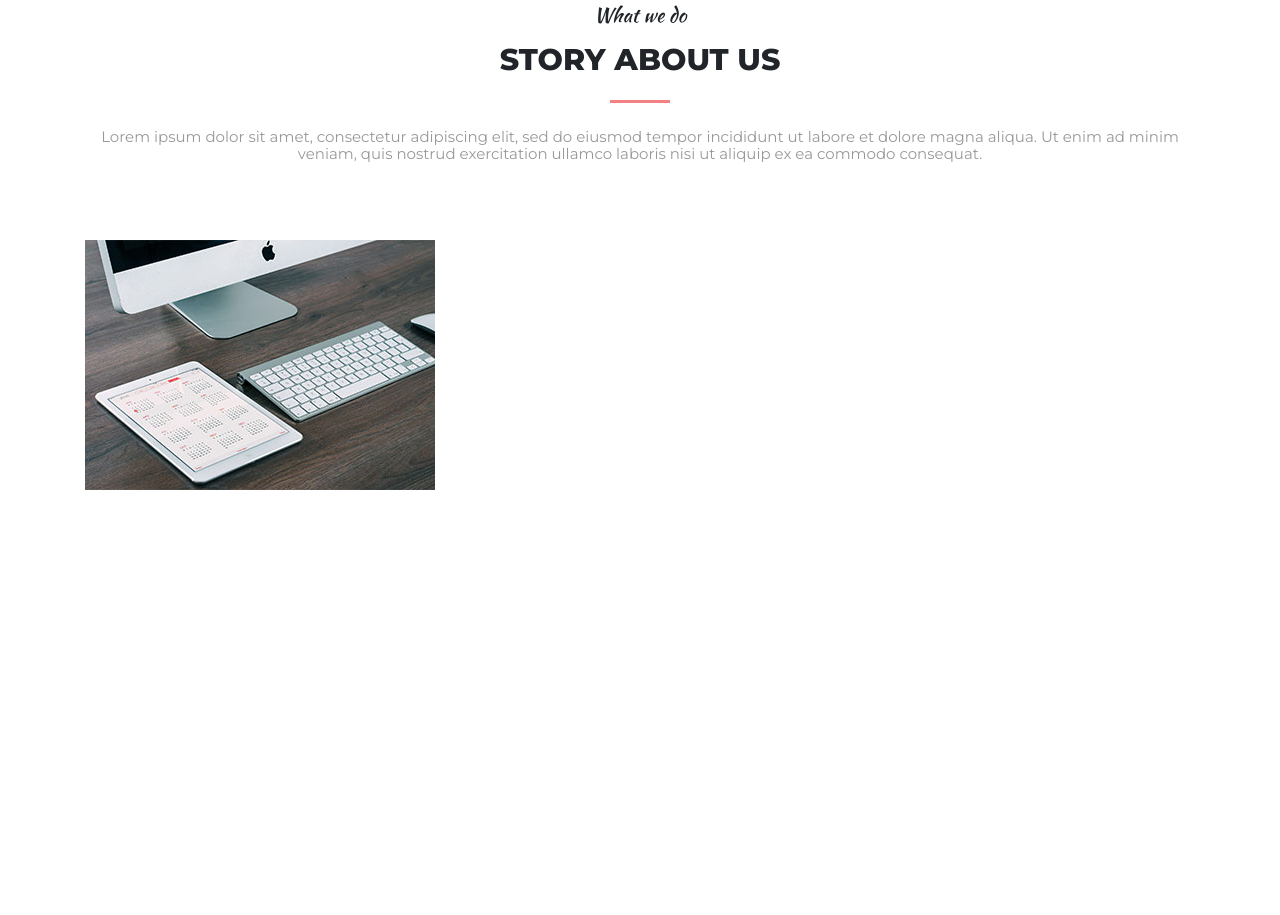
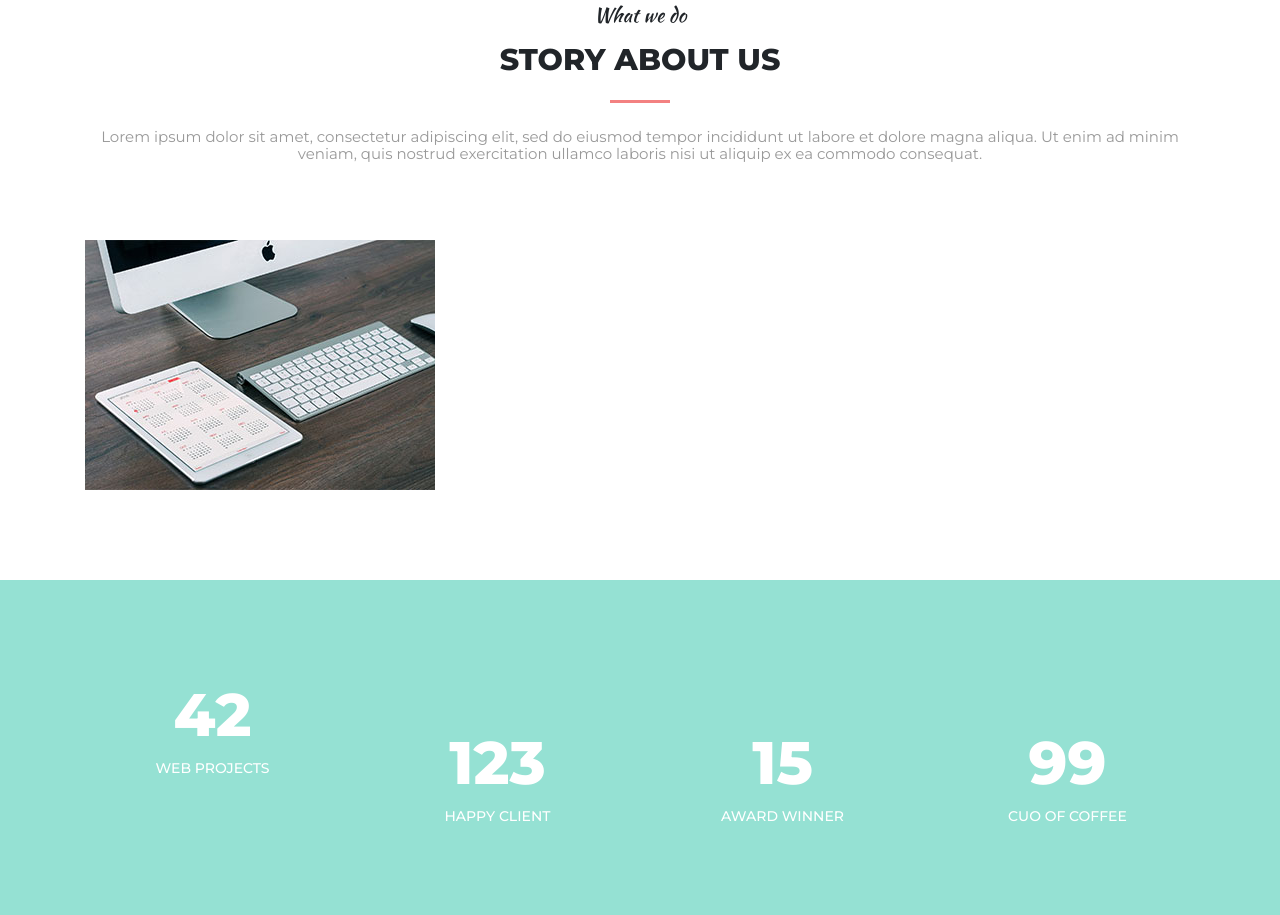
Before and after one commit to sameerrM/site-1, a website: page public/index.html in a window 1280 px wide. Shown: the part 887-1802 px from the top of the page. Before the commit the page ends 1467 px from the top, so only its background shows below. Drawn offline with Linux system fonts and the light colour scheme.

Commit message:
counter number section

```diff
--- a/public/index.html
+++ b/public/index.html
@@ -64,6 +64,7 @@
             <p>Lorem ipsum dolor sit amet, consectetur adipiscing elit, sed do eiusmod tempor incididunt ut labore et dolore magna aliqua.
               Ut enim ad minim veniam, quis nostrud exercitation ullamco laboris nisi ut aliquip ex ea commodo consequat.</p>
           </div>
+          <!-- start: about-us-images -->
           <div class="row mt-5">
             <div class="col-12 col-md-4">
               <div class="block-img block-1">
@@ -81,9 +82,42 @@
               </div>
             </div>
           </div>
+          <!-- end: about-us-images -->
       </div>
     </section>
     <!-- end: about-us -->
+    <!-- start: counter-section -->
+    <section class="space-section" id="counter-section">
+      <div class="container">
+        <div class="row">
+          <div class="col-12 col-md-3">
+            <div class="counter-number-text text-center">
+              <span class="counter">42</span>
+              <h6>Web projects</h6>
+            </div>
+          </div>
+          <div class="col-12 col-md-3 mt-5">
+            <div class="counter-number-text text-center">
+              <span class="counter">123</span>
+              <h6>Happy client</h6>
+            </div>
+          </div>
+          <div class="col-12 col-md-3 mt-5">
+            <div class="counter-number-text text-center">
+              <span class="counter">15</span>
+              <h6>Award winner</h6>
+            </div>
+          </div>
+          <div class="col-12 col-md-3 mt-5">
+            <div class="counter-number-text text-center">
+              <span class="counter">99</span>
+              <h6>Cuo of coffee</h6>
+            </div>
+          </div>
+        </div>
+      </div>
+    </section>
+    <!-- end: counter-section -->
     <!-- JavaScript -->
   <script src="assets/js/main.min.js"></script>
   </body>
--- a/resources/assets/js/z.main.js
+++ b/resources/assets/js/z.main.js
@@ -0,0 +1,20 @@
+// Counter number
+jQuery(window).scroll(startCounter);
+function startCounter() {
+    var hT = jQuery('.counter-number-text').offset().top,
+        hH = jQuery('.counter-number-text').outerHeight(),
+        wH = jQuery(window).height();
+    if (jQuery(window).scrollTop() > hT+hH-wH) {
+        jQuery(window).off("scroll", startCounter);
+        jQuery('.counter').each(function () {
+            var $this = jQuery(this);
+            jQuery({ Counter: 0 }).animate({ Counter: $this.text() }, {
+                duration: 2000,
+                easing: 'swing',
+                step: function () {
+                    $this.text(Math.ceil(this.Counter));
+                }
+            });
+        });
+    }
+}
--- a/resources/assets/sass/main.scss
+++ b/resources/assets/sass/main.scss
@@ -154,3 +154,18 @@ header {
         background-image: url(../img/img-3.jpg);
     }
 }
+
+#counter-section{
+    background-color: #95e1d3;
+    .counter-number-text{
+        color: #fff;
+        span{
+            font-size: 60px;
+            font-weight: 800;
+        }
+        h6{
+            font-size: 14px;
+            text-transform: uppercase;
+        }
+    }
+}
```
Also changed, not shown: public/assets/css/main.min.css, public/assets/js/main.min.js.
